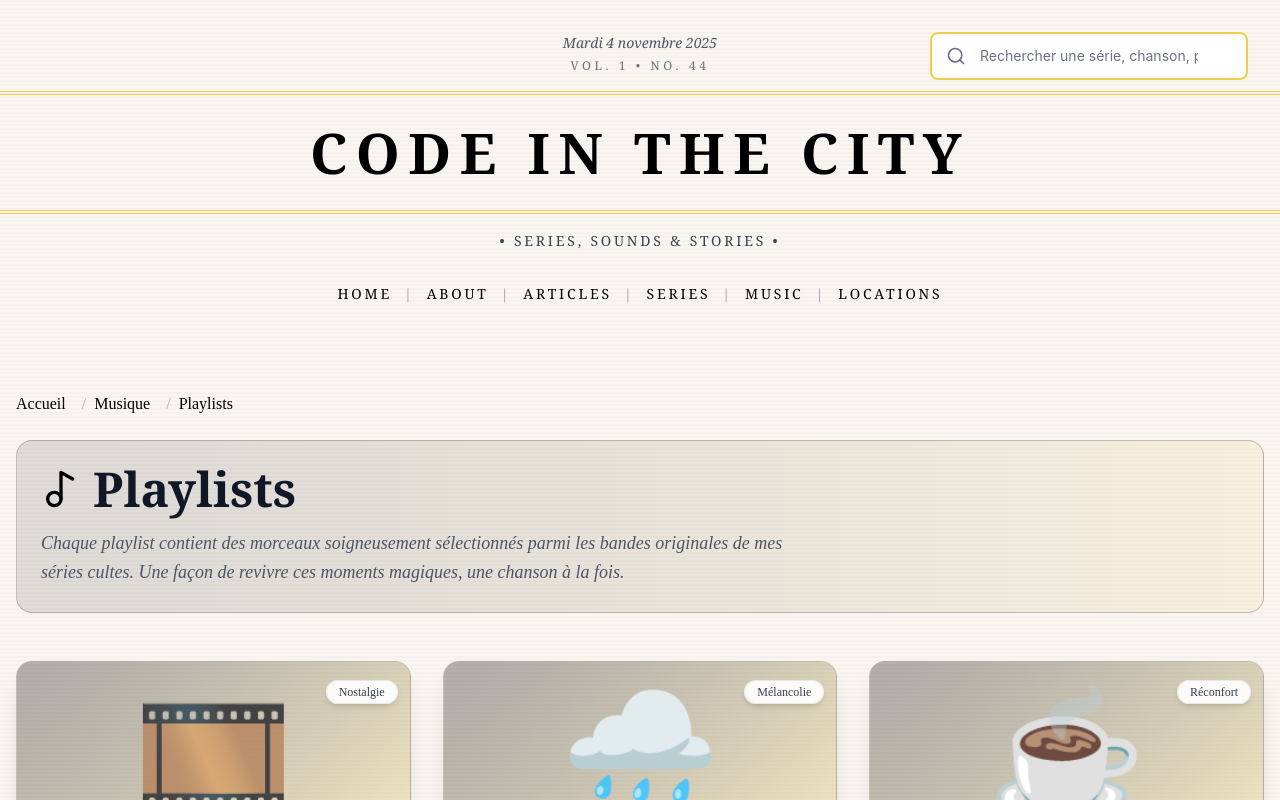
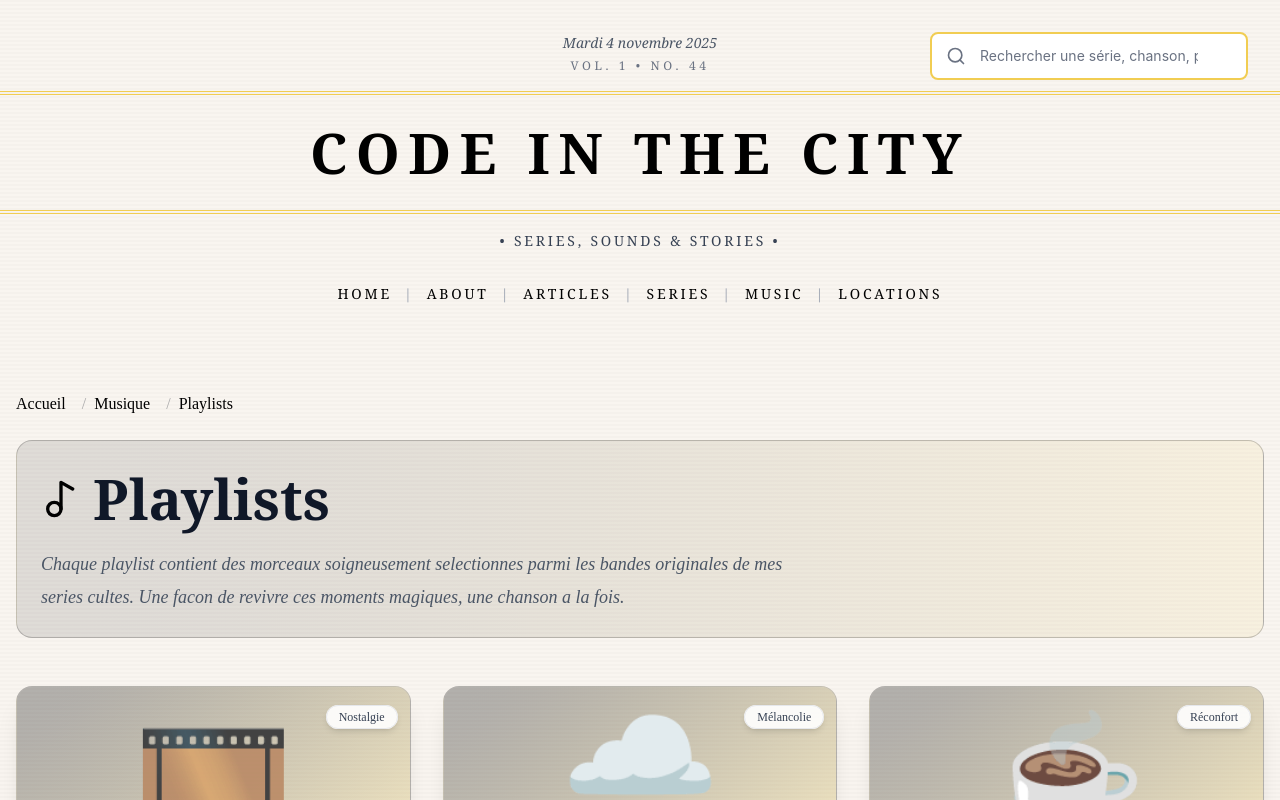
Before and after one commit to GaelleB/code-in-the-city, a Next.js app: page /music/playlists in a window 1280 px wide. Shown: the top 800 px of the page. Built offline with nearby package versions, Linux system fonts and the light colour scheme.

Commit message:
Modernise la liste des playlists

```diff
--- a/app/music/playlists/page.tsx
+++ b/app/music/playlists/page.tsx
@@ -1,11 +1,11 @@
 "use client";
 
-import { getAllPlaylists } from "@/data/playlists";
+import { useCallback } from "react";
 import { motion } from "framer-motion";
+import { Music2, RefreshCw } from "lucide-react";
 import Breadcrumb from "@/components/Breadcrumb";
 import PlaylistCard from "@/components/PlaylistCard";
-import { Music2, RefreshCw } from "lucide-react";
-import { useCallback } from "react";
+import { getAllPlaylists } from "@/data/playlists";
 import { usePullToRefresh } from "@/hooks/usePullToRefresh";
 
 export default function PlaylistsPage() {
@@ -13,7 +13,7 @@ export default function PlaylistsPage() {
 
   // Pull-to-refresh
   const handleRefresh = useCallback(async () => {
-    await new Promise(resolve => setTimeout(resolve, 1000));
+    await new Promise((resolve) => setTimeout(resolve, 1000));
     window.location.reload();
   }, []);
 
@@ -26,14 +26,20 @@ export default function PlaylistsPage() {
         <motion.div
           className="fixed top-0 left-1/2 -translate-x-1/2 z-50 flex items-center justify-center"
           style={{
-            transform: `translateX(-50%) translateY(${Math.min(pullDistance - 40, 60)}px)`,
+            transform: `translateX(-50%) translateY(${Math.min(pullDistance - 40, 60)}px)`
           }}
           initial={{ opacity: 0 }}
           animate={{ opacity: pullDistance > 40 ? 1 : 0 }}
         >
-          <div className={`bg-white rounded-full p-3 shadow-lg border-2 ${isPulling ? 'border-[var(--color-primary)]' : 'border-gray-300'}`}>
+          <div
+            className={`bg-white rounded-full p-3 shadow-lg border-2 ${
+              isPulling ? "border-[var(--color-primary)]" : "border-gray-300"
+            }`}
+          >
             <RefreshCw
-              className={`w-5 h-5 ${isPulling ? 'text-[var(--color-primary)] animate-spin' : 'text-gray-400'}`}
+              className={`w-5 h-5 ${
+                isPulling ? "text-[var(--color-primary)] animate-spin" : "text-gray-400"
+              }`}
               style={{ transform: `rotate(${pullDistance * 2}deg)` }}
             />
           </div>
@@ -51,19 +57,18 @@ export default function PlaylistsPage() {
       >
         <div className="flex items-center gap-3 mb-4">
           <Music2 className="w-10 h-10 text-[var(--color-primary)]" />
-          <h1 className="text-5xl font-serif font-bold text-gray-900">
+          <h1 className="typo-h1 font-serif font-bold text-gray-900">
             Playlists
           </h1>
         </div>
 
-        <p className="text-lg text-gray-600 leading-relaxed max-w-3xl italic">
-          Chaque playlist contient des morceaux soigneusement sélectionnés
-          parmi les bandes originales de mes séries cultes. Une façon de revivre ces moments magiques,
-          une chanson à la fois.
+        <p className="typo-body text-gray-600 leading-relaxed max-w-3xl italic">
+          Chaque playlist contient des morceaux soigneusement selectionnes parmi les bandes originales
+          de mes series cultes. Une facon de revivre ces moments magiques, une chanson a la fois.
         </p>
       </motion.div>
 
-      {/* Grid de playlists */}
+      {/* Grille de playlists */}
       <div className="grid gap-8 md:grid-cols-2 lg:grid-cols-3">
         {playlists.map((playlist, index) => (
           <PlaylistCard key={playlist.id} playlist={playlist} index={index} />
```
